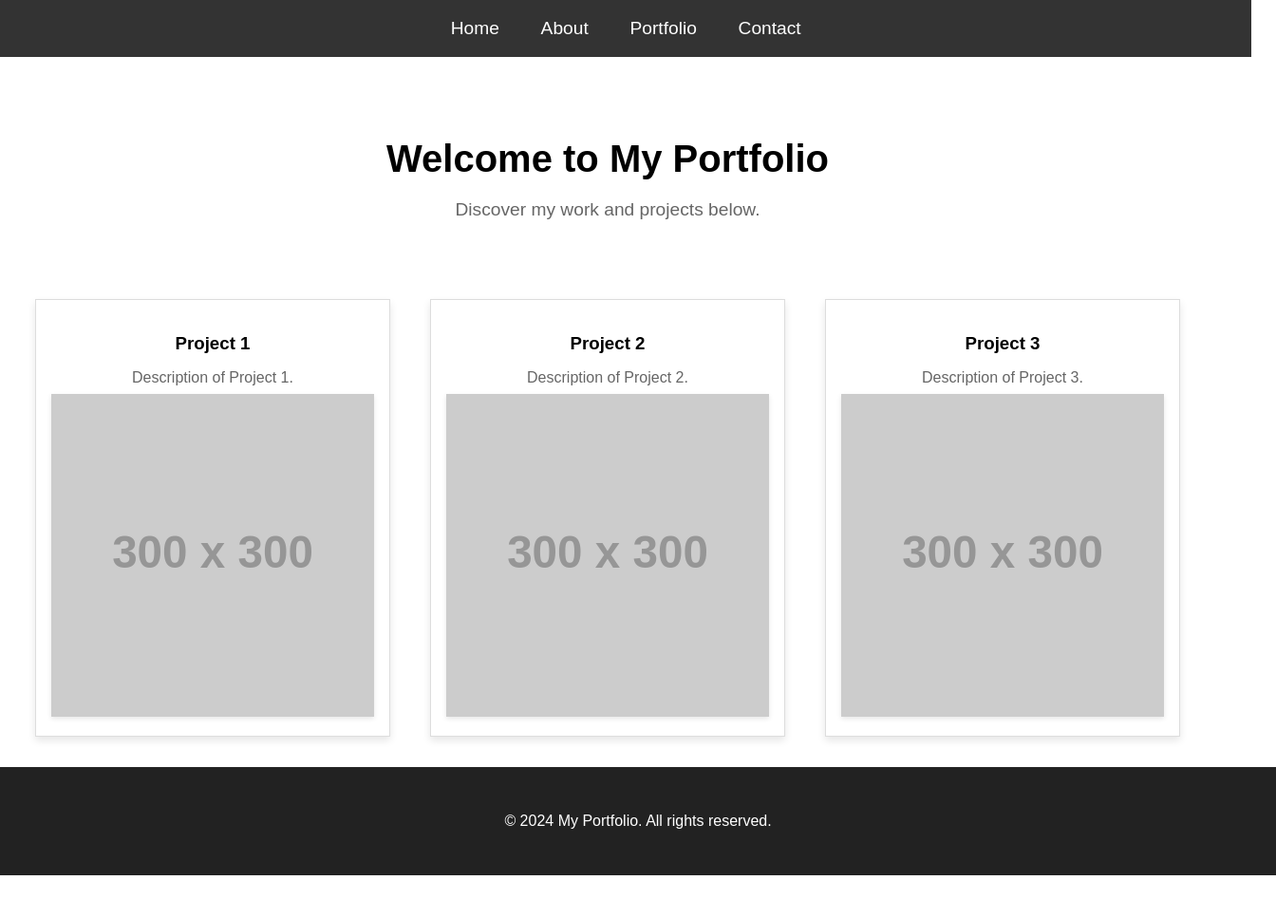
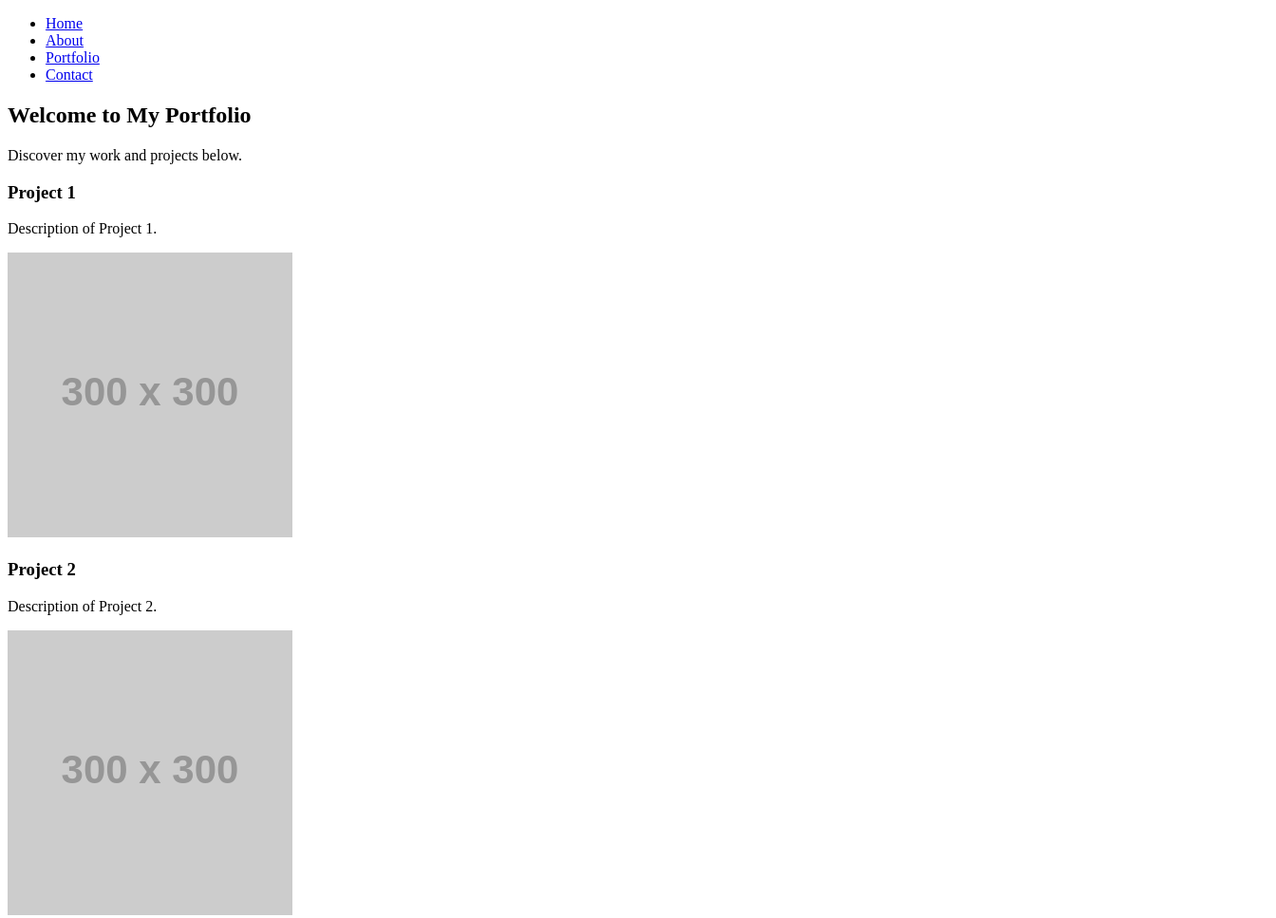
Before and after one commit to yonipeters7/phase-0-js-css-fundamentals-lab, a website: page index.html in a window 1280 px wide. Shown: the top 967 px of the page at 95% size, 1344 px wide, since content can reach past the window. Before the commit the page ends 922 px from the top, so only its background shows below. Drawn offline with Linux system fonts and the light colour scheme; placeholder pictures from the web are drawn by us.

Commit message:
Remove solutions

```diff
--- a/index.html
+++ b/index.html
@@ -4,7 +4,6 @@
   <meta charset="UTF-8">
   <meta name="viewport" content="width=device-width, initial-scale=1.0">
   <title>Portfolio</title>
-  <link rel="stylesheet" href="style.css">
 </head>
 <body>
   <!-- Navigation Bar -->
--- a/style.css
+++ /dev/null
@@ -1,108 +0,0 @@
-/* General Styles */
-body {
-    font-family: Arial, sans-serif;
-    margin: 0;
-    padding: 0;
-    box-sizing: border-box;
-  }
-
-  a {
-    text-decoration: none;
-    color: inherit;
-  }
-
-  /* Navigation Bar */
-  .navbar {
-    background-color: #333;
-    font-size: 1.2em;
-    padding: 1em;
-    text-align: center;
-    position: fixed;
-    width: 100%;
-    top: 0;
-    z-index: 1000;
-  }
-
-  .navbar ul {
-    list-style: none;
-    margin: 0;
-    padding: 0;
-  }
-
-  .navbar ul li {
-    display: inline;
-    margin: 0 1em;
-  }
-
-  .navbar ul li a {
-    color: #fff;
-  }
-
-  /* Main Content */
-  .main-content {
-    padding-top: 5em;
-  }
-
-  section {
-    padding: 2em 1em;
-    text-align: center;
-  }
-
-  #home h1 {
-    font-size: 2.5em;
-    margin-bottom: 0.5em;
-  }
-
-  #home p {
-    font-size: 1.2em;
-    color: #666;
-  }
-
-  /* Portfolio Section */
-  .portfolio-container {
-    display: flex;
-    flex-wrap: wrap;
-    justify-content: space-around;
-    padding: 1em;
-  }
-
-  .portfolio-item {
-    background-color: #fff;
-    border: 1px solid #ddd;
-    margin: 1em;
-    padding: 1em;
-    box-shadow: 0 4px 8px rgba(0, 0, 0, 0.1);
-    width: 30%;
-    box-sizing: border-box;
-    transition: transform 0.3s;
-  }
-
-  .portfolio-item h3 {
-    font-weight: bold;
-    margin-bottom: 0.5em;
-  }
-
-  .portfolio-item p {
-    margin-bottom: 0.5em;
-    color: #666;
-  }
-
-  .portfolio-item img {
-    width: 100%;
-    box-shadow: 0px 2px 5px rgba(0, 0, 0, 0.1);
-  }
-
-  .portfolio-item:hover {
-    transform: scale(1.05);
-  }
-
-  /* Footer */
-  #footer {
-    background-color: #222;
-    color: #fff;
-    padding: 2em;
-    text-align: center;
-    position: relative;
-    bottom: 0;
-    width: 100%;
-  }
```
